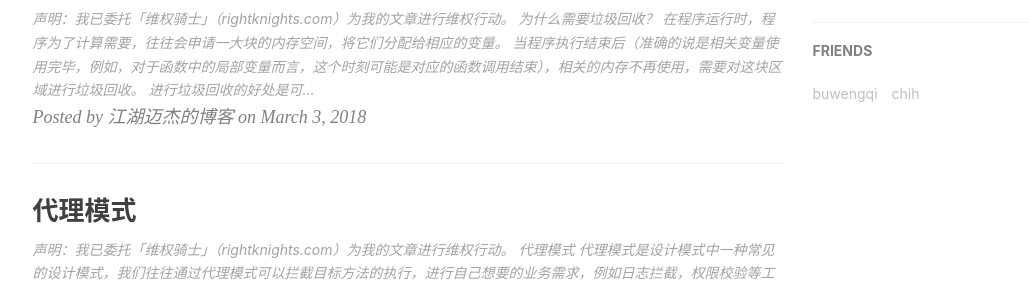
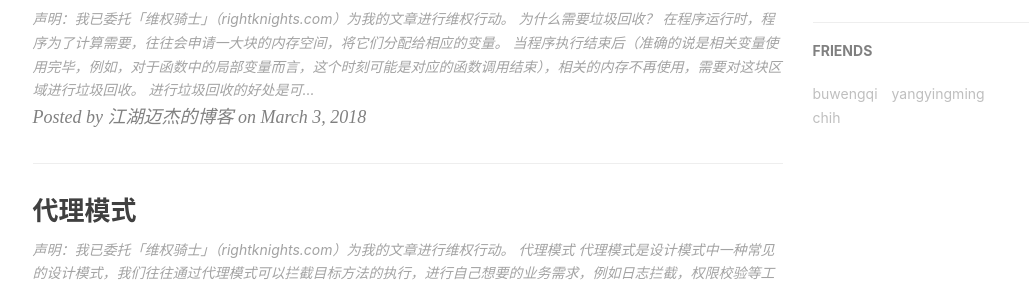
Before and after one commit to MiJack/mijack.github.io, a Jekyll site: the page built from index.html, in a window 1280 px wide and 900 px high, scrolled down 1163 px. Shown: the part 175-457 px from the top of the window, without its empty margins (135-1164 px from the left). Built offline with Jekyll 4.4.1, drawn with Linux system fonts in a browser that asks for light colours; nearby versions of some CDN libraries; the list of posts is cut into pages by our own code; comment, search, counter and statistics services are not loaded.

Commit message:
site update to 2018-05-11 11:35:51

```diff
--- a/_config.yml
+++ b/_config.yml
@@ -77,7 +77,7 @@ gitalk:
 ba_track_id:
 
 # Google Analytics
-ga_track_id: 'UA-75651210-1'            # Format: UA-xxxxxx-xx
+ga_track_id: 'UA-75 651210-1'            # Format: UA-xxxxxx-xx
 ga_domain: mijack.github.io              # 默认的是 auto, 这里我是自定义了的域名，你如果没有自己的域名，需要改成auto
 
 
@@ -102,6 +102,10 @@ friends: [
         title: "buwengqi",
         href: "http://buwengqi.mijack.io"
     },{
+        title: "yangyingming",
+        href: "http://yangyingming.com"
+    }
+    ,{
         title: "chih",
         href: "https://chih.me/"
     }
```
